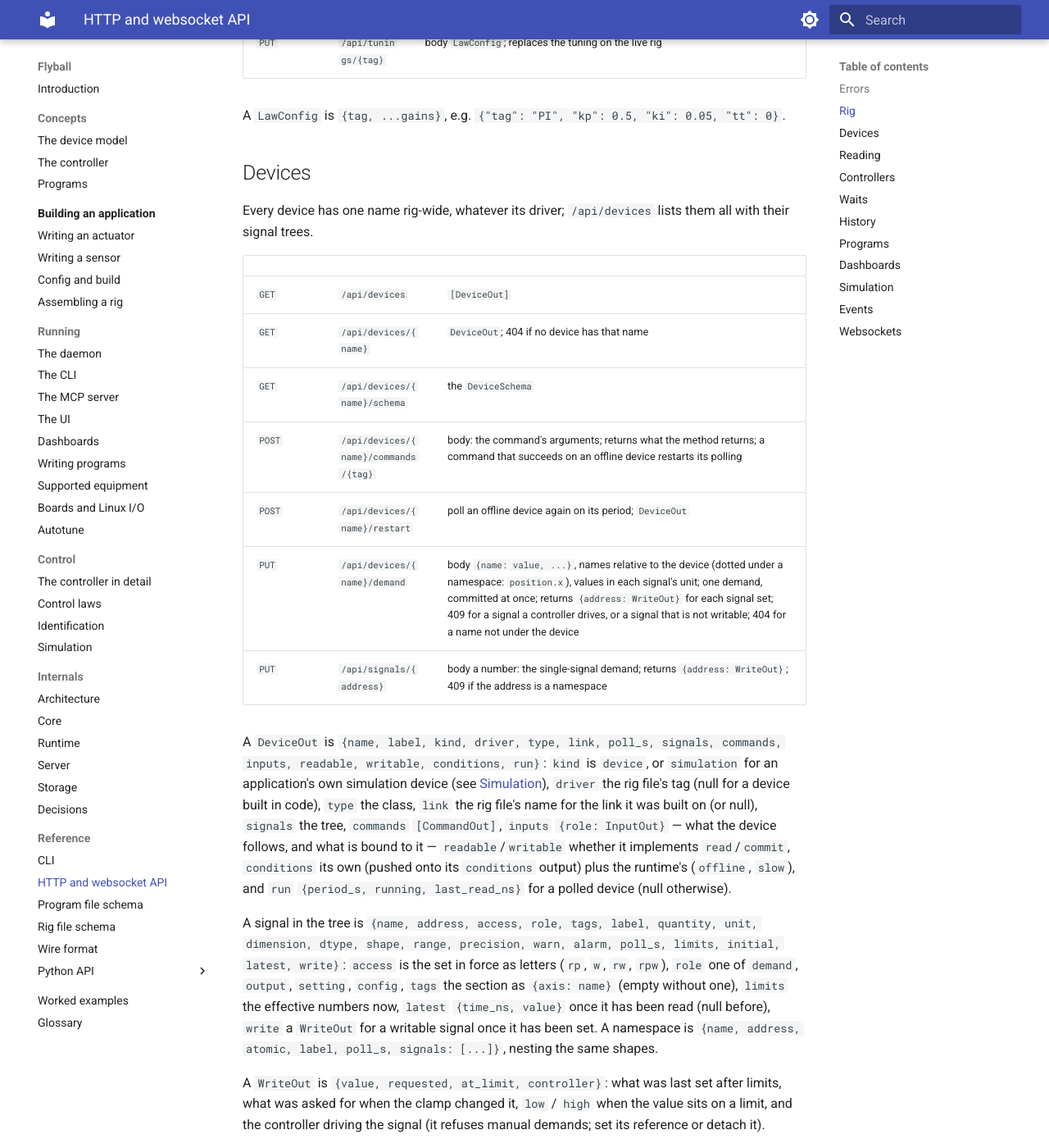
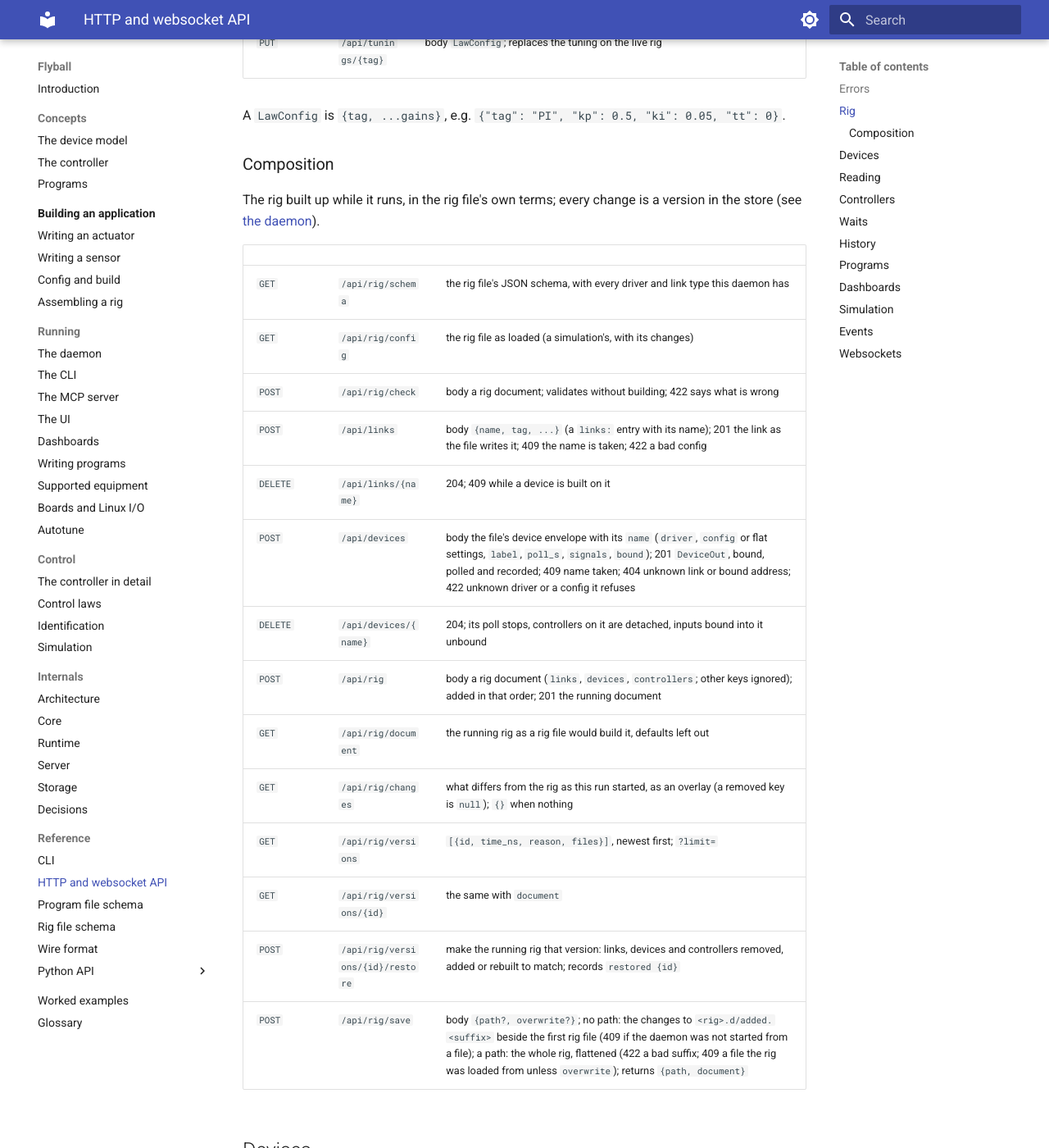
Before and after one commit to bengineer42/flyball, an MkDocs documentation site: the page built from book/src/6-reference/api.md, in a window 1280 px wide and 1400 px high, scrolled down 1082 px. Shown: the whole window at 82% size. Built offline with MkDocs 1.6.1 and Material for MkDocs 9.7.7, drawn with Linux system fonts in a browser that asks for light colours.

Commit message:
docs: building a rig while it runs; the composition routes
Co-Authored-By: Claude Opus 5 (1M context) <noreply@anthropic.com>

```diff
--- a/book/src/6-reference/api.md
+++ b/book/src/6-reference/api.md
@@ -30,6 +30,28 @@ a unit mismatch), 422 `UnachievableError` or `ValueError`, 503
 | `PUT` | `/api/tunings/{tag}` | body `LawConfig`; replaces the tuning on the live rig |
 
 A `LawConfig` is `{tag, ...gains}`, e.g. `{"tag": "PI", "kp": 0.5, "ki": 0.05, "tt": 0}`.
+
+### Composition
+
+The rig built up while it runs, in the rig file's own terms; every change
+is a version in the store (see [the daemon](../3-running/daemon.md#building-a-rig-while-it-runs)).
+
+| | | |
+| --- | --- | --- |
+| `GET` | `/api/rig/schema` | the rig file's JSON schema, with every driver and link type this daemon has |
+| `GET` | `/api/rig/config` | the rig file as loaded (a simulation's, with its changes) |
+| `POST` | `/api/rig/check` | body a rig document; validates without building; 422 says what is wrong |
+| `POST` | `/api/links` | body `{name, tag, ...}` (a `links:` entry with its name); 201 the link as the file writes it; 409 the name is taken; 422 a bad config |
+| `DELETE` | `/api/links/{name}` | 204; 409 while a device is built on it |
+| `POST` | `/api/devices` | body the file's device envelope with its `name` (`driver`, `config` or flat settings, `label`, `poll_s`, `signals`, `bound`); 201 `DeviceOut`, bound, polled and recorded; 409 name taken; 404 unknown link or bound address; 422 unknown driver or a config it refuses |
+| `DELETE` | `/api/devices/{name}` | 204; its poll stops, controllers on it are detached, inputs bound into it unbound |
+| `POST` | `/api/rig` | body a rig document (`links`, `devices`, `controllers`; other keys ignored); added in that order; 201 the running document |
+| `GET` | `/api/rig/document` | the running rig as a rig file would build it, defaults left out |
+| `GET` | `/api/rig/changes` | what differs from the rig as this run started, as an overlay (a removed key is `null`); `{}` when nothing |
+| `GET` | `/api/rig/versions` | `[{id, time_ns, reason, files}]`, newest first; `?limit=` |
+| `GET` | `/api/rig/versions/{id}` | the same with `document` |
+| `POST` | `/api/rig/versions/{id}/restore` | make the running rig that version: links, devices and controllers removed, added or rebuilt to match; records `restored {id}` |
+| `POST` | `/api/rig/save` | body `{path?, overwrite?}`; no path: the changes to `<rig>.d/added.<suffix>` beside the first rig file (409 if the daemon was not started from a file); a path: the whole rig, flattened (422 a bad suffix; 409 a file the rig was loaded from unless `overwrite`); returns `{path, document}` |
 
 ## Devices
 
```
Also changed, not shown: book/src/3-running/daemon.md (+51 -0 lines).
